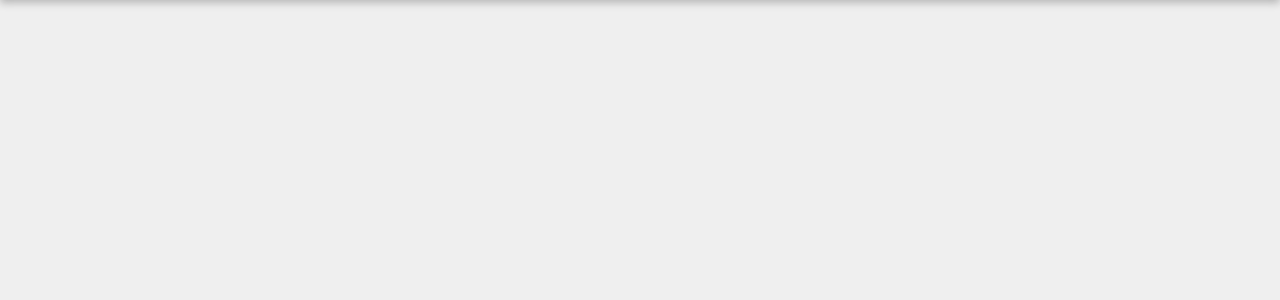
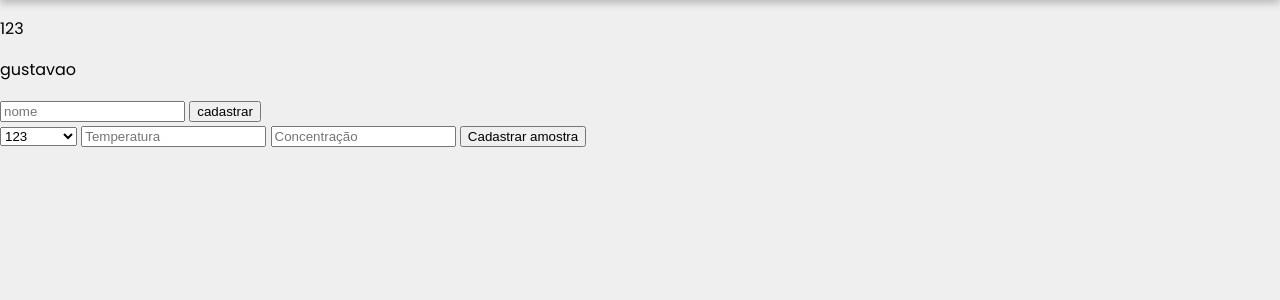
Before and after one commit to hnorioka/chemistry_dataview, a Django app: page /dashboard/ in a window 1280 px wide. Shown: the part 80-380 px from the top of the page. Run offline with Django 4.2, Linux system fonts and the light colour scheme; data comes from the database, SQL or seed files in the repository.

Commit message:
FEAT: Create amostras implemented

```diff
--- a/core/models.py
+++ b/core/models.py
@@ -8,7 +8,11 @@
         return self.user.username
 
 class Amostra(models.Model):
-    valor = models.FloatField(default=0)
+    concentracao = models.FloatField(default=0)
+    temperatura = models.FloatField(default=0)
+
+    def __str__(self) -> str:
+        return f'Concetração: {self.concentracao} Temperatura: {self.temperatura}'
 
 class Experimento(models.Model):
     responsavel = models.ForeignKey(DjangoUser, on_delete= models.CASCADE, null=True)
--- a/core/templates/core/dashboard.html
+++ b/core/templates/core/dashboard.html
@@ -1,5 +1,26 @@
 {% extends 'core/base.html' %}
 {% block content %}
+    {% for experimento in experimentos %}
+        <p>{{experimento.nome}}</p>
+    {% endfor %}
 
+    <form action="{% url 'cadastrar-experimento' %}" method="post">
+        {% csrf_token %}
+        <input type="text" name="nome" id="" placeholder="nome">
+        <input type="submit" value="cadastrar">
+    </form>
 
+    <form action="{% url 'cadastrar-amostra' %}" method="post">
+        {% csrf_token %}
+        <select name="nome_experimento" id="">
+
+            {% for experimento in experimentos %}
+            <option value="{{experimento.nome}}">{{experimento.nome}}</option>
+
+            {% endfor %}
+        </select>
+        <input type="number" name="temperatura" placeholder="Temperatura" id="">
+        <input type="number" name="concentracao" placeholder="Concentração" id="">
+        <input type="submit" value="Cadastrar amostra">
+    </form>
 {% endblock %}
--- a/core/urls.py
+++ b/core/urls.py
@@ -9,5 +9,7 @@
     path('logout/', views.logout, name='logout'),
     path('cadastro/', views.cadastro, name='cadastro'),
     path('dashboard/', views.dashboard, name='dashboard'),
-    path('cadastrar-experimento/', views.cadastrar_experimento, name='cadastrar-experimento')
+    path('cadastrar-experimento/', views.cadastrar_experimento, name='cadastrar-experimento'),
+    path('deletar-experimento/', views.deletar_experimento, name='deletar-experimento'),
+    path('cadastrar-amostra', views.cadastrar_amostra, name='cadastrar-amostra')
 ]
--- a/core/views.py
+++ b/core/views.py
@@ -74,7 +74,8 @@
 
 
 def dashboard(request):
-    return render(request, 'core/dashboard.html')
+    experimentos = Experimento.objects.all()
+    return render(request, 'core/dashboard.html',{'experimentos':experimentos})
 
 def cadastrar_experimento(request):
     if request.method == 'POST':
@@ -88,13 +89,26 @@
 
     return HttpResponse('Método não permitido.')
 
+def deletar_experimento(request):
+    if request.method == 'POST':
+        nome = request.POST.get('nome')
+        user = request.user
+        experimento = Experimento.objects.filter(nome=nome)
+
+        experimento.delete()
+
+        return redirect()
+
 def cadastrar_amostra(request):
     if request.method == 'POST':
-        valor = int(request.POST.get('valor'))
-        id_experimento = request.POST.get('id_experimento')
-        experimento = Experimento.objects.get(id=id_experimento)
-        amosta = Amostra(valor=valor)
+        temperatura = float(request.POST.get('temperatura'))
+        concentracao = float(request.POST.get('concentracao'))
+        nome_experimento = request.POST.get('nome_experimento')
 
-        experimento.amostras.add(amosta)
+        experimento = Experimento.objects.get(nome=nome_experimento )
+        amostra = Amostra(temperatura,temperatura=temperatura, concentracao=concentracao)
+        amostra.save()
+        experimento.amostras.add(amostra)
+        experimento.save()
 
         return redirect('dashboard')
```
Also changed, not shown: core/migrations/0003_rename_valor_amostra_concentracao_and_more.py (added), db.sqlite3.
